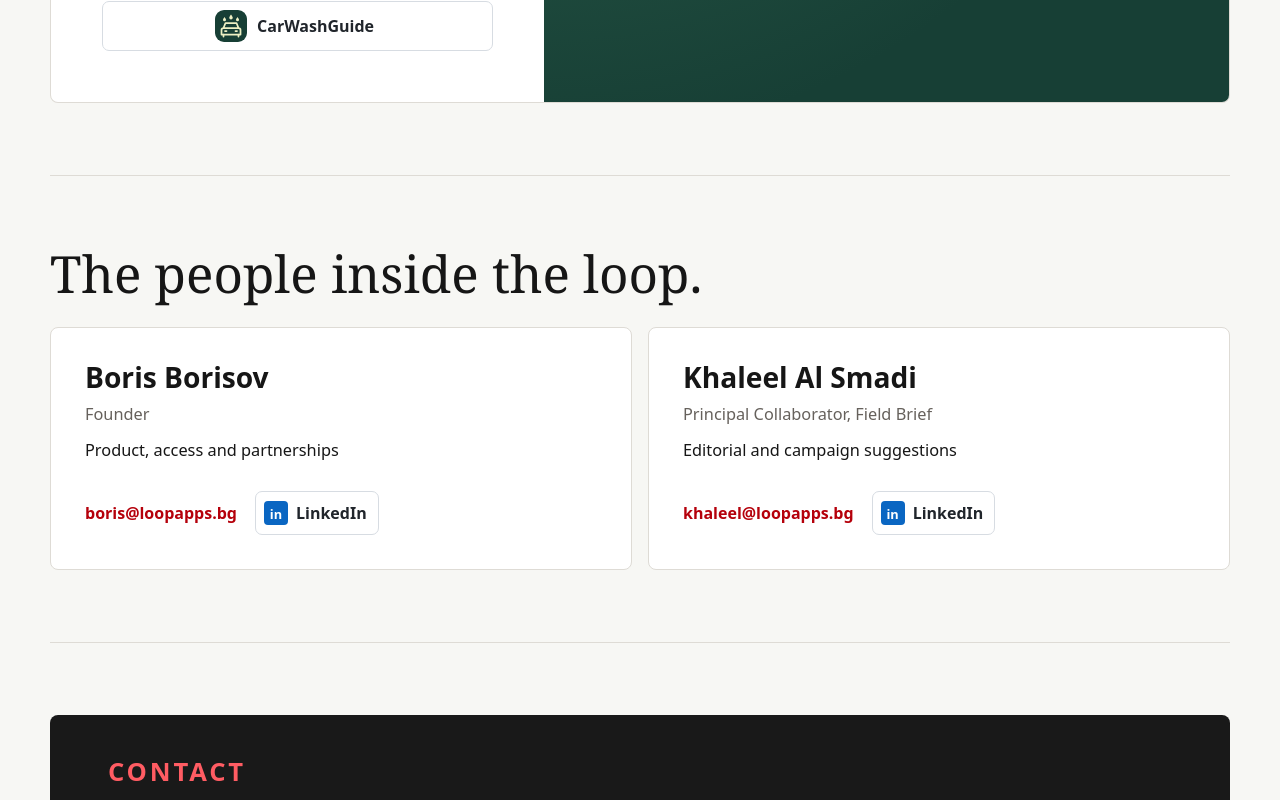
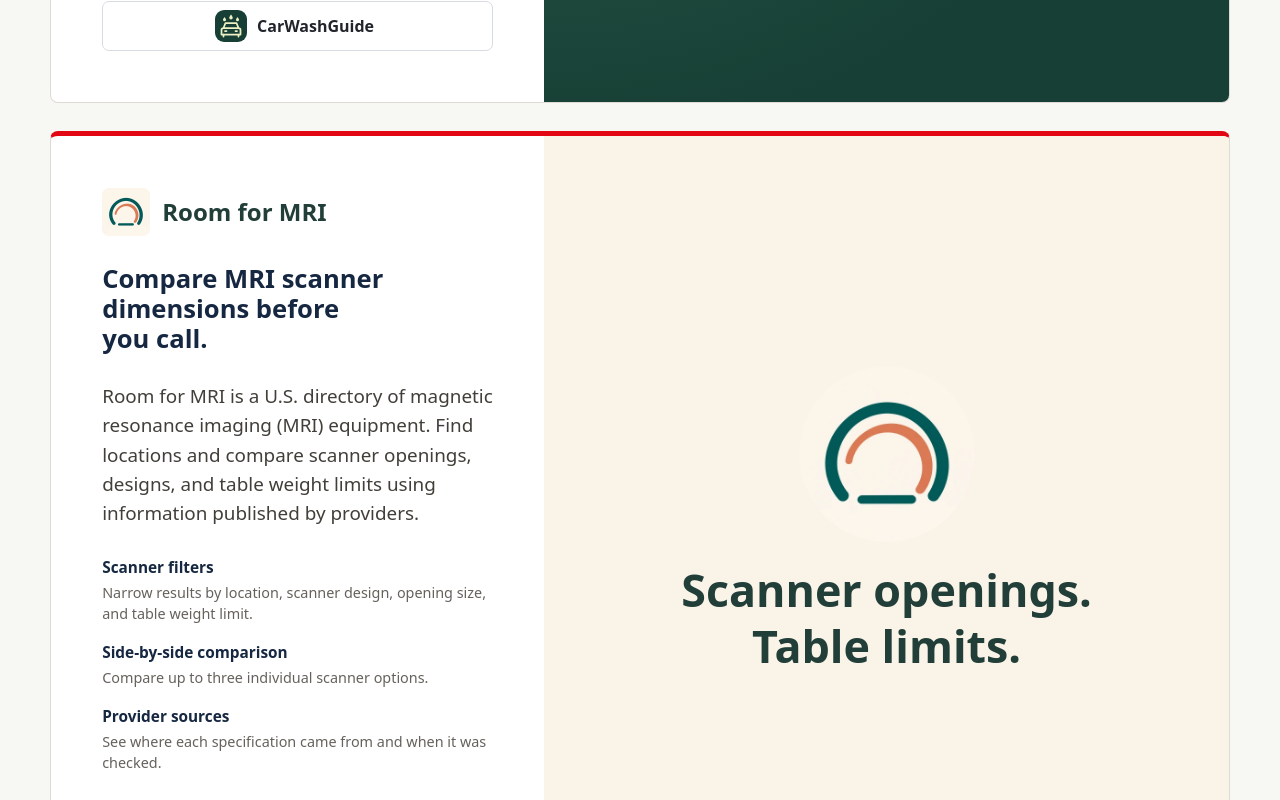
Before and after one commit to boris-loop/loopapps-bg, a React (Vite) app: page / in a window 1280 px wide. Shown: the part 3100-3900 px from the top of the page. Built offline with nearby package versions, Linux system fonts and the light colour scheme.

Commit message:
Add Room for MRI to the product lineup

```diff
--- /dev/null
+++ b/src/components/common/RoomForMriCard.tsx
@@ -0,0 +1,40 @@
+import { ProductCard } from "./ProductCard";
+
+const logo = "/assets/room-for-mri-mark.webp";
+
+const roomForMri = {
+  name: "Room for MRI",
+  tagline: "Compare MRI scanner dimensions before you call.",
+  description:
+    "Room for MRI is a U.S. directory of magnetic resonance imaging (MRI) equipment. Find locations and compare scanner openings, designs, and table weight limits using information published by providers.",
+  benefits: [
+    { title: "Scanner filters", description: "Narrow results by location, scanner design, opening size, and table weight limit." },
+    { title: "Side-by-side comparison", description: "Compare up to three individual scanner options." },
+    { title: "Provider sources", description: "See where each specification came from and when it was checked." },
+  ],
+  url: "https://roomformri.com/",
+  buttonMark: logo,
+};
+
+export function RoomForMriCard() {
+  return (
+    <ProductCard
+      id="room-for-mri-title"
+      product={roomForMri}
+      identity={
+        <h3 className="m-0 flex items-center gap-3 text-2xl font-extrabold text-[#213e39]">
+          <img className="size-12 rounded-control" src={logo} alt="" width="384" height="384" />
+          Room for MRI
+        </h3>
+      }
+      visual={
+        <div className="grid place-content-center justify-items-center gap-5 bg-[#faf3e7] px-8 py-12 text-center text-[#213e39] @max-[53.75rem]/product:min-h-64">
+          <img className="size-[clamp(7rem,14vw,11rem)] rounded-full" src={logo} alt="" width="384" height="384" />
+          <p className="m-0 max-w-[17ch] text-[clamp(1.65rem,3.5vw,3rem)] font-bold leading-tight">
+            Scanner openings. Table limits.
+          </p>
+        </div>
+      }
+    />
+  );
+}
--- a/src/components/sections/ProductSection.tsx
+++ b/src/components/sections/ProductSection.tsx
@@ -3,6 +3,7 @@ import { CarWashGuideCard } from "../common/CarWashGuideCard";
 import { CaseTile } from "../common/CaseTile";
 import { CopyProofCard } from "../common/CopyProofCard";
 import { ProductCard } from "../common/ProductCard";
+import { RoomForMriCard } from "../common/RoomForMriCard";
 
 export function ProductSection() {
   return (
@@ -32,6 +33,7 @@ export function ProductSection() {
         />
         <CopyProofCard />
         <CarWashGuideCard />
+        <RoomForMriCard />
       </div>
     </section>
   );
```
Also changed, not shown: public/assets/room-for-mri-mark.webp (added).
